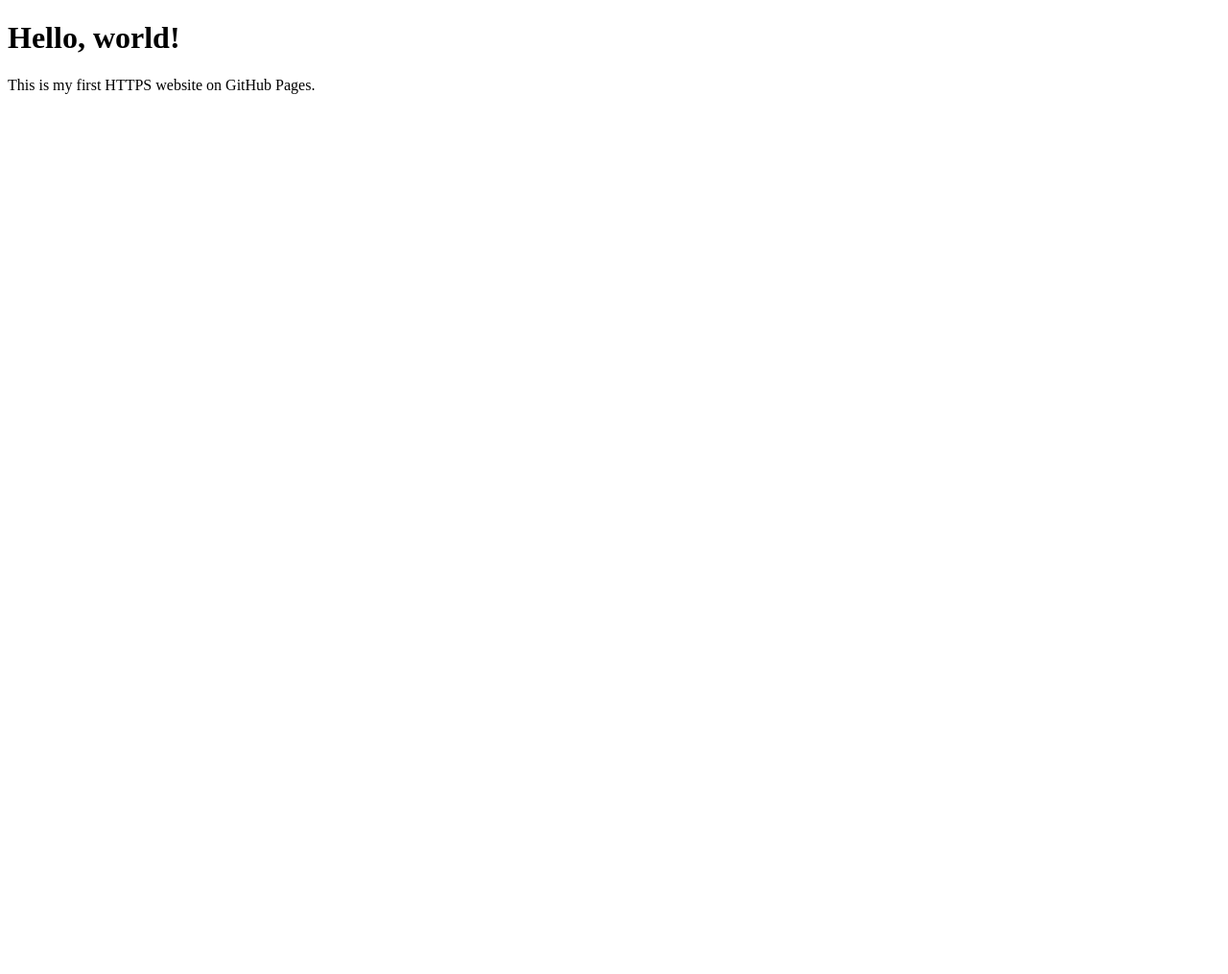
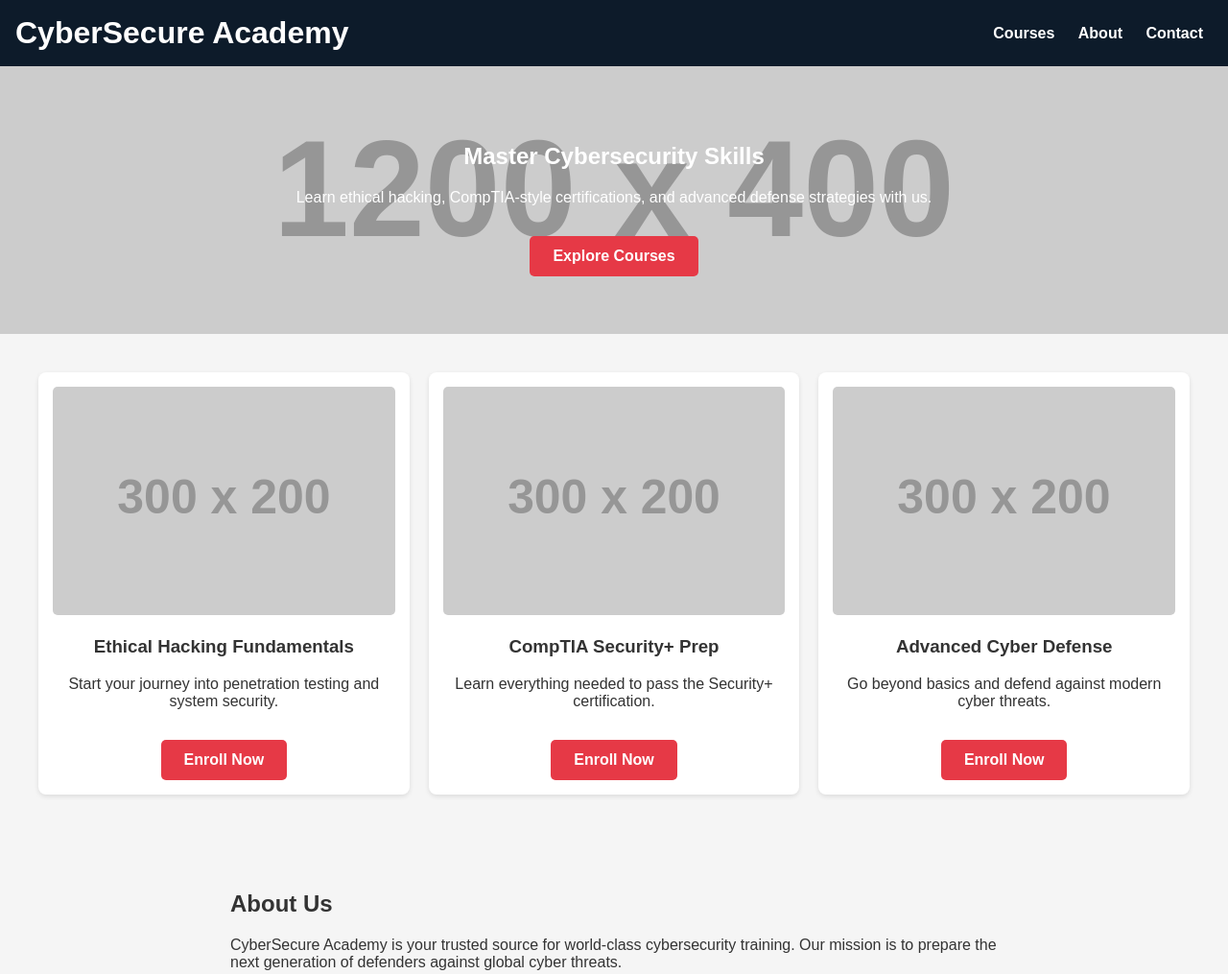
Before and after one commit to Abobakr-1/test, a plain HTML site: page index.html in a window 1280 px wide. Shown: the top 1015 px of the page at 96% size. Before the commit the page ends 800 px from the top, so only its background shows below. Drawn offline with Linux system fonts and the light colour scheme; placeholder pictures from the web are drawn by us.

Commit message:
Update index.html

```diff
--- a/index.html
+++ b/index.html
@@ -1,10 +1,131 @@
 <!DOCTYPE html>
-<html>
-  <head>
-    <title>My First GitHub Page</title>
-  </head>
-  <body>
-    <h1>Hello, world!</h1>
-    <p>This is my first HTTPS website on GitHub Pages.</p>
-  </body>
+<html lang="en">
+<head>
+  <meta charset="UTF-8">
+  <title>CyberSecure Academy</title>
+  <style>
+    body {
+      font-family: Arial, sans-serif;
+      margin: 0;
+      padding: 0;
+      background: #f5f5f5;
+      color: #333;
+    }
+    header {
+      background: #0d1b2a;
+      color: white;
+      padding: 1rem;
+      display: flex;
+      justify-content: space-between;
+      align-items: center;
+    }
+    header h1 {
+      margin: 0;
+    }
+    nav a {
+      color: white;
+      margin: 0 10px;
+      text-decoration: none;
+      font-weight: bold;
+    }
+    .hero {
+      text-align: center;
+      padding: 60px 20px;
+      background: url("https://via.placeholder.com/1200x400") no-repeat center;
+      background-size: cover;
+      color: white;
+    }
+    .btn {
+      display: inline-block;
+      margin-top: 15px;
+      padding: 12px 24px;
+      background: #e63946;
+      color: white;
+      text-decoration: none;
+      border-radius: 5px;
+      font-weight: bold;
+    }
+    .courses {
+      padding: 40px 20px;
+      display: grid;
+      grid-template-columns: repeat(auto-fit, minmax(300px, 1fr));
+      gap: 20px;
+      max-width: 1200px;
+      margin: auto;
+    }
+    .course-card {
+      background: white;
+      padding: 15px;
+      border-radius: 8px;
+      box-shadow: 0 2px 5px rgba(0,0,0,0.1);
+      text-align: center;
+    }
+    .course-card img {
+      width: 100%;
+      border-radius: 5px;
+    }
+    footer {
+      text-align: center;
+      background: #0d1b2a;
+      color: white;
+      padding: 1rem;
+      margin-top: 20px;
+    }
+  </style>
+</head>
+<body>
+  <header>
+    <h1>CyberSecure Academy</h1>
+    <nav>
+      <a href="#courses">Courses</a>
+      <a href="#about">About</a>
+      <a href="#contact">Contact</a>
+    </nav>
+  </header>
+
+  <section class="hero">
+    <h2>Master Cybersecurity Skills</h2>
+    <p>Learn ethical hacking, CompTIA-style certifications, and advanced defense strategies with us.</p>
+    <a class="btn" href="#courses">Explore Courses</a>
+  </section>
+
+  <section id="courses" class="courses">
+    <div class="course-card">
+      <img src="https://via.placeholder.com/300x200" alt="Ethical Hacking">
+      <h3>Ethical Hacking Fundamentals</h3>
+      <p>Start your journey into penetration testing and system security.</p>
+      <a class="btn" href="#">Enroll Now</a>
+    </div>
+
+    <div class="course-card">
+      <img src="https://via.placeholder.com/300x200" alt="CompTIA Security+">
+      <h3>CompTIA Security+ Prep</h3>
+      <p>Learn everything needed to pass the Security+ certification.</p>
+      <a class="btn" href="#">Enroll Now</a>
+    </div>
+
+    <div class="course-card">
+      <img src="https://via.placeholder.com/300x200" alt="Advanced Defense">
+      <h3>Advanced Cyber Defense</h3>
+      <p>Go beyond basics and defend against modern cyber threats.</p>
+      <a class="btn" href="#">Enroll Now</a>
+    </div>
+  </section>
+
+  <section id="about" style="padding:40px; max-width:800px; margin:auto;">
+    <h2>About Us</h2>
+    <p>CyberSecure Academy is your trusted source for world-class cybersecurity training.
+    Our mission is to prepare the next generation of defenders against global cyber threats.</p>
+  </section>
+
+  <section id="contact" style="padding:40px; max-width:800px; margin:auto; text-align:center;">
+    <h2>Contact Us</h2>
+    <p>Email: info@cybersecureacademy.com</p>
+    <p>Phone: +1 (555) 123-4567</p>
+  </section>
+
+  <footer>
+    <p>© 2025 CyberSecure Academy</p>
+  </footer>
+</body>
 </html>
```
